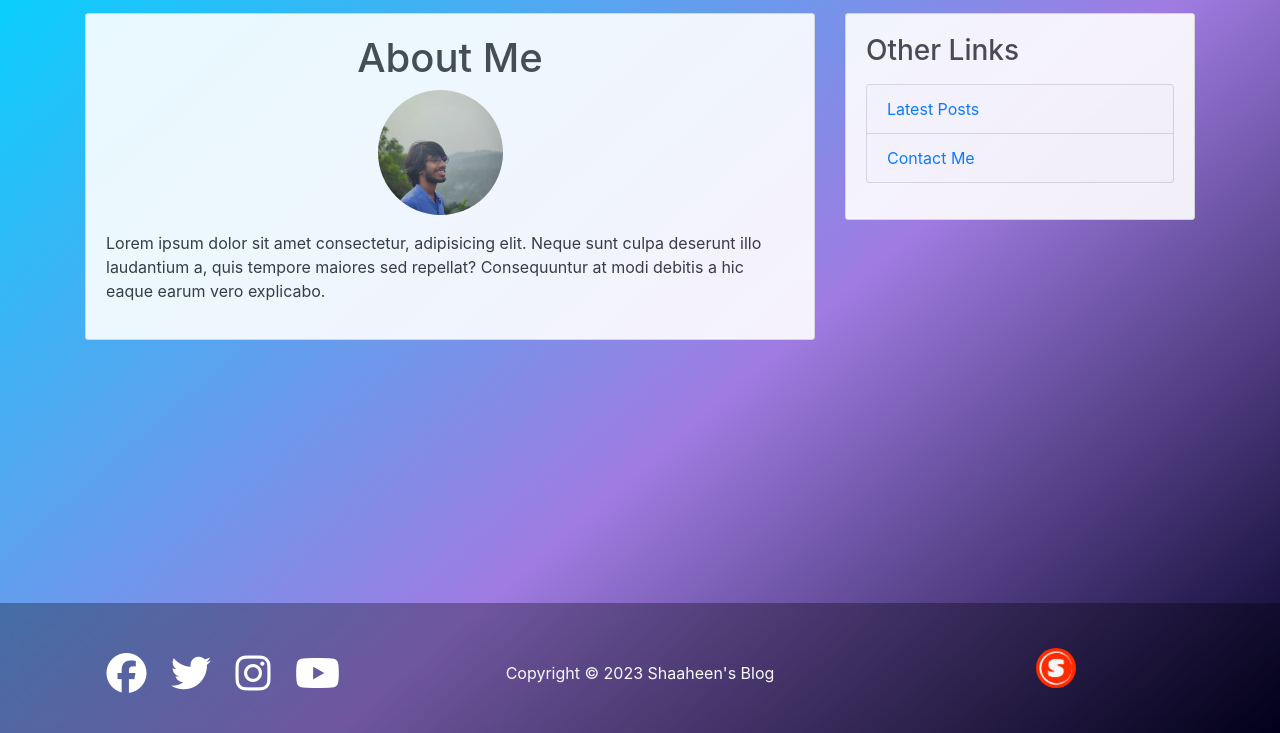
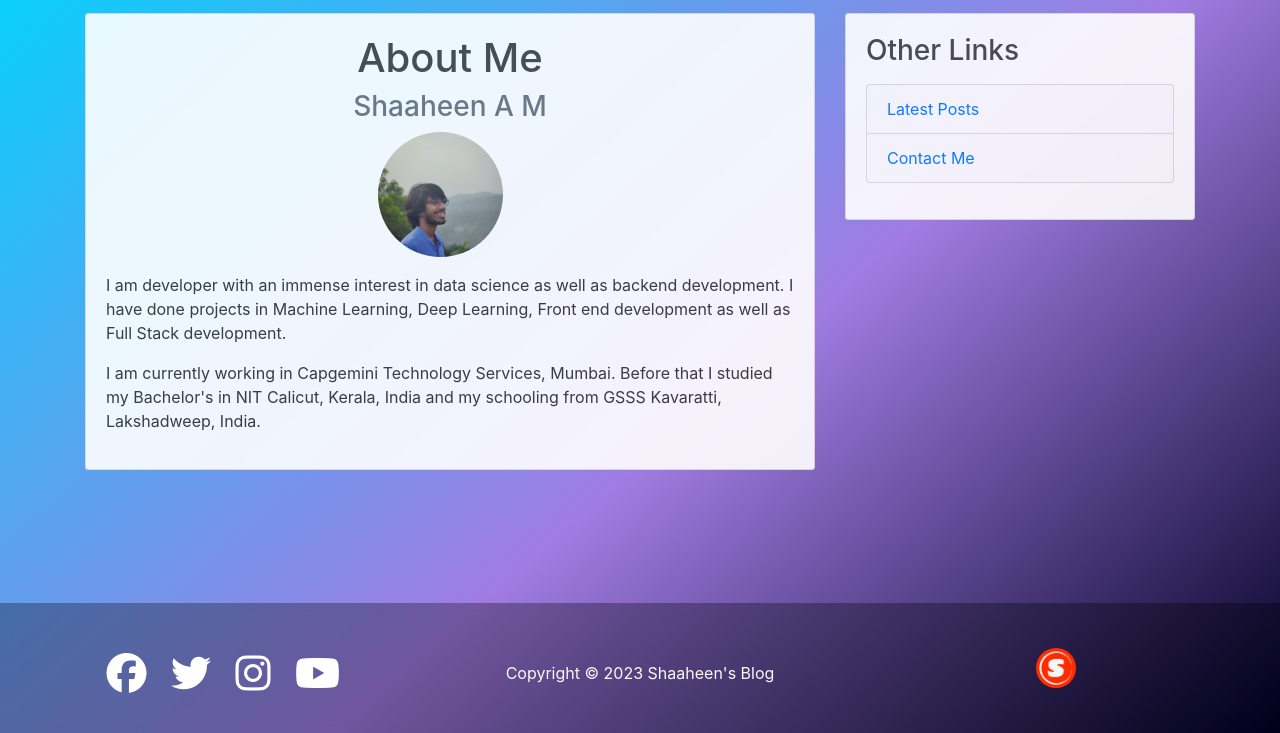
Before and after one commit to shaaheenam/django-blog, a Django app: page /about/ in a window 1280 px wide. Shown: the part 67-800 px from the top of the page. Run offline with Django 4.2, Linux system fonts and the light colour scheme; some libraries are stand-ins or nearby versions.

Commit message:
added about page content and profile photo in about page, added contact page content, added truncatewords to content in home and user_posts

```diff
--- a/blog/models.py
+++ b/blog/models.py
@@ -11,7 +11,6 @@ class Post(models.Model):
     date_posted = models.DateTimeField(default=timezone.now)
     author = models.ForeignKey(User, on_delete=models.CASCADE)#if user is deleted, their post is also deleted
 
-
     def __str__(self):
         return self.title
 
--- a/blog/templates/blog/about.html
+++ b/blog/templates/blog/about.html
@@ -2,8 +2,11 @@
 {% block content %}
     <article class="media content-section about-content">
         <h1>About Me</h1>
+        <h3 class="text-secondary">Shaaheen A M</h3>
         <img class="rounded-circle account-img" src="../../../media/profile-photo.jpg" alt="Image">
-        <p>Lorem ipsum dolor sit amet consectetur, adipisicing elit. Neque sunt culpa deserunt illo laudantium a, quis tempore maiores sed repellat? Consequuntur at modi debitis a hic eaque earum vero explicabo.</p>
+        <p>I am developer with an immense interest in data science as well as backend development. I have done projects in Machine Learning, Deep Learning, Front end development as well as Full Stack development.</p>
+
+        <p>I am currently working in Capgemini Technology Services, Mumbai. Before that I studied my Bachelor's in NIT Calicut, Kerala, India and my schooling from GSSS Kavaratti, Lakshadweep, India.</p>
     </article>
 
 {% endblock content %}
--- a/blog/templates/blog/home.html
+++ b/blog/templates/blog/home.html
@@ -9,7 +9,8 @@
             <small class="text-muted">{{ post.date_posted|date:"d F Y" }}</small>
           </div>
           <h2><a class="article-title" href="{% url 'post-detail' post.id %}">{{ post.title }}</a></h2>
-          <p class="article-content">{{ post.content }}</p>
+          <p class="article-content">{{ post.content|truncatewords:"50" }}</p>
+          <a href="{% url 'post-detail' post.id %}">read more</a>
         </div>
       </article>
     {% endfor %}
--- a/blog/templates/blog/user_posts.html
+++ b/blog/templates/blog/user_posts.html
@@ -10,7 +10,8 @@
             <small class="text-muted">{{ post.date_posted|date:"d F Y" }}</small>
           </div>
           <h2><a class="article-title" href="{% url 'post-detail' post.id %}">{{ post.title }}</a></h2>
-          <p class="article-content">{{ post.content }}</p>
+          <p class="article-content">{{ post.content|truncatewords:"50" }}</p>
+          <a href="{% url 'post-detail' post.id %}">read more</a>
         </div>
       </article>
     {% endfor %}
--- a/blog/views.py
+++ b/blog/views.py
@@ -69,6 +69,11 @@ class PostDeleteView(LoginRequiredMixin, UserPassesTestMixin, DeleteView):
 
 
 def about(request):
+    #item = Post.objects.all().filter(author='shaaheenam')
+    #context = {
+    #   'item' : item,
+    #}
+    #return render(request, 'blog/about.html', context)
     return render(request, 'blog/about.html', {'title':'About'})
 
 def contact(request):
```
Also changed, not shown: blog/templates/blog/contact.html (+3 -4 lines), db.sqlite3, media/profile_pics/profile-photo.jpg (added).
